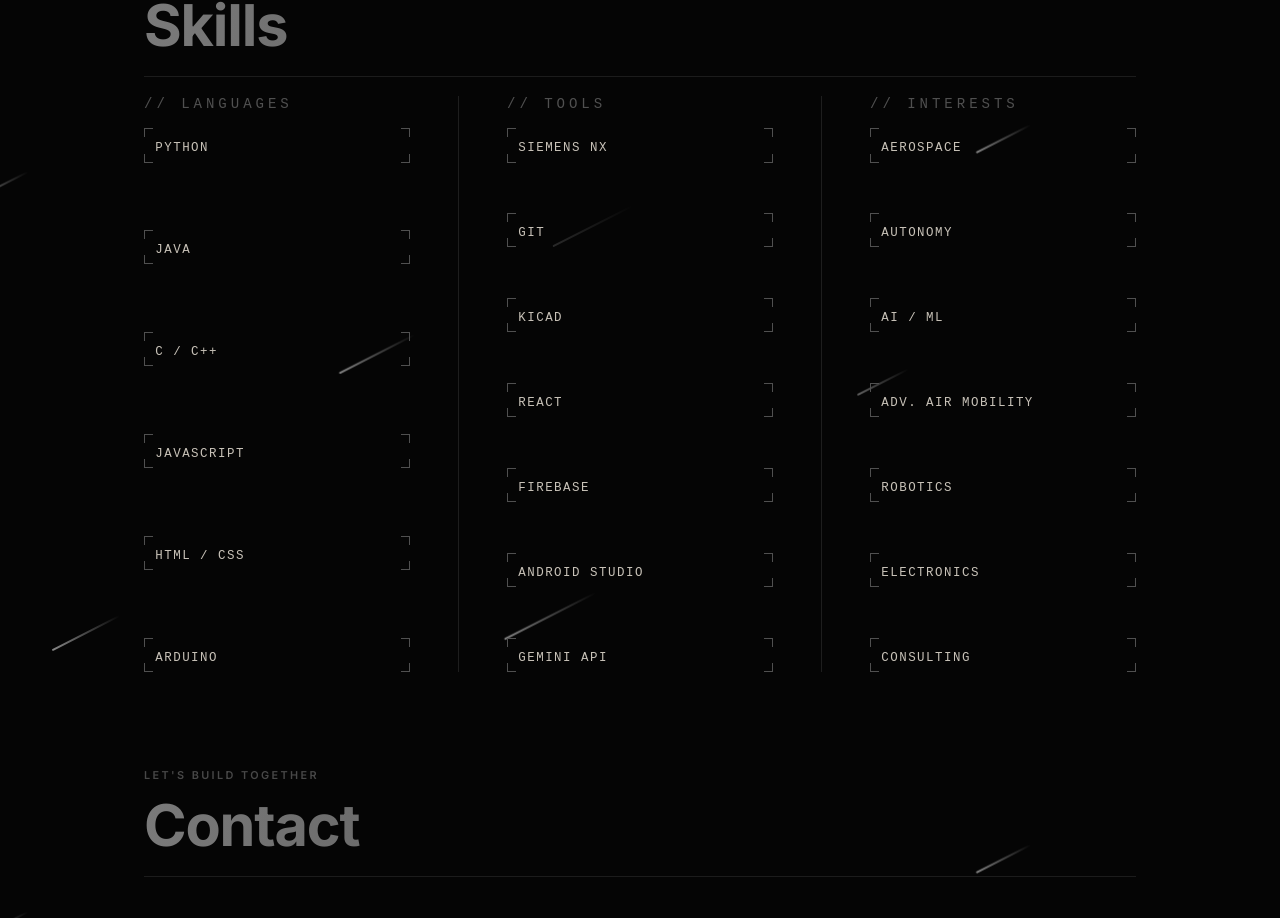
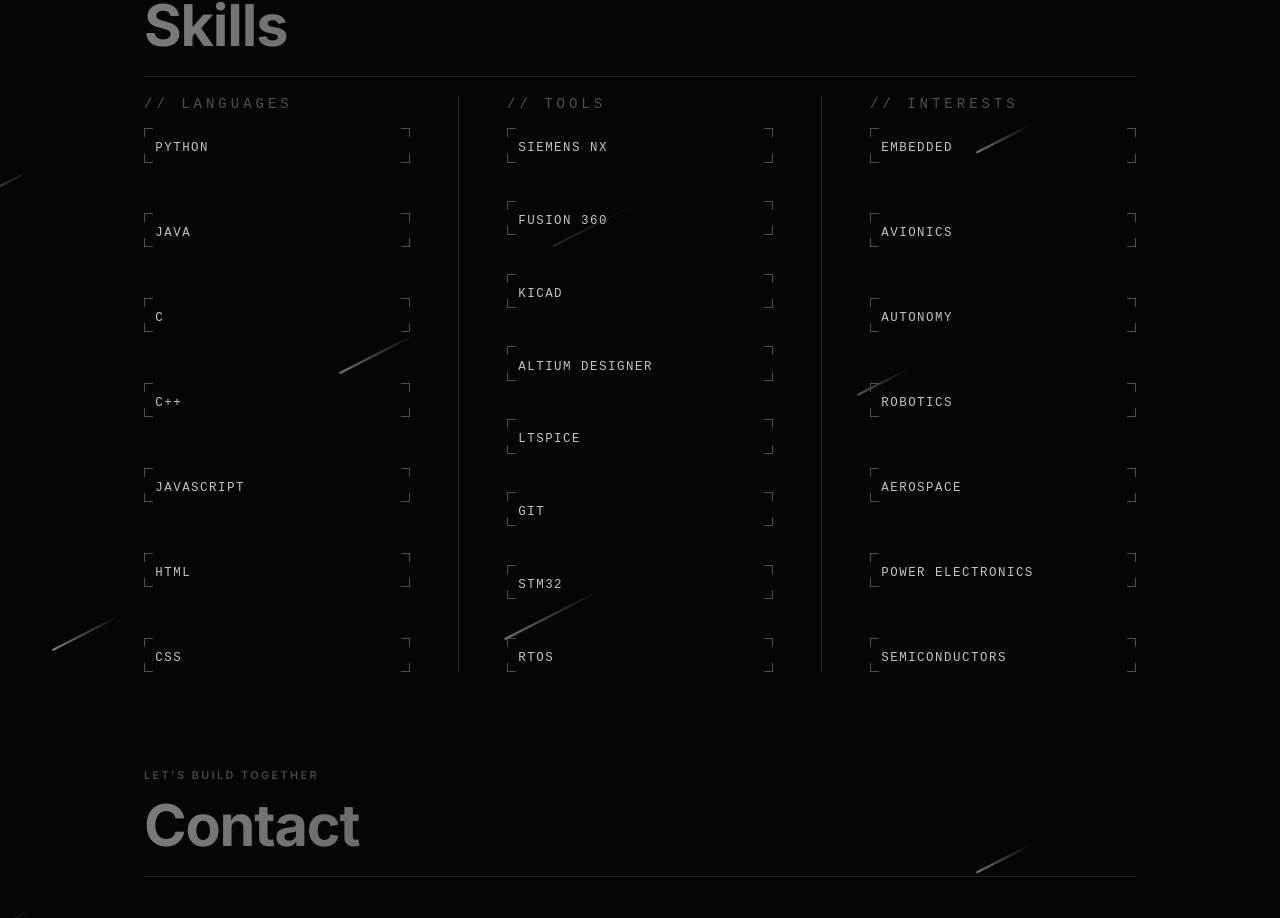
Before and after one commit to bryanzhangg/CS124_Portfolio, a React (Vite) app: page / in a window 1280 px wide. Shown: the part 2480-3398 px from the top of the page. Built offline with nearby package versions, Linux system fonts and the light colour scheme; a web font is replaced by a local one.

Commit message:
update skills and interests

```diff
--- a/src/components/sections/Skills.jsx
+++ b/src/components/sections/Skills.jsx
@@ -4,15 +4,15 @@
 const CATEGORIES = [
   {
     label: "Languages",
-    skills: ["Python", "Java", "C / C++", "JavaScript", "HTML / CSS", "Arduino"],
+    skills: ["Python", "Java", "C", "C++", "JavaScript", "HTML", "CSS"],
   },
   {
     label: "Tools",
-    skills: ["Siemens NX", "Git", "KiCAD", "React", "Firebase", "Android Studio", "Gemini API"],
+    skills: ["Siemens NX", "Fusion 360", "KiCAD", "Altium Designer", "LTSpice", "Git", "STM32", "RTOS"],
   },
   {
     label: "Interests",
-    skills: ["Aerospace", "Autonomy", "AI / ML", "Adv. Air Mobility", "Robotics", "Electronics", "Consulting"],
+    skills: ["Embedded", "Avionics", "Autonomy", "Robotics", "Aerospace", "Power Electronics", "Semiconductors"],
   },
 ];
 
```
